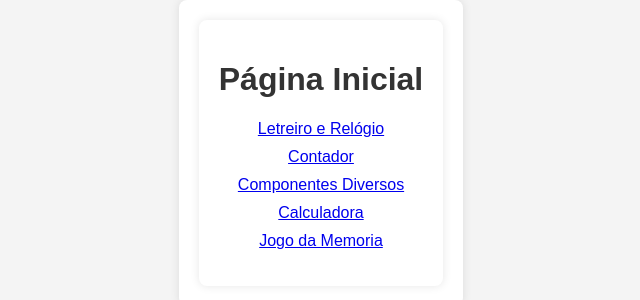
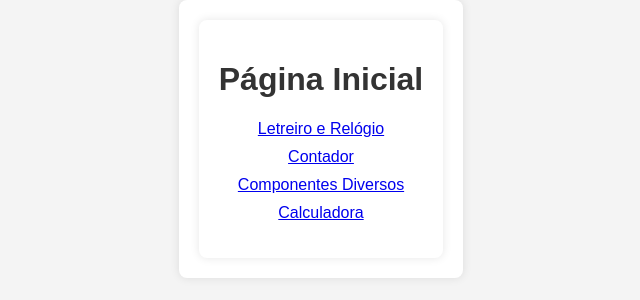
Before and after one commit to Heit0rZSoares/meu-app, a React (Create React App) app: page / in a window 1280 px wide. Shown: the top 300 px of the page, without its empty margins (319-959 px from the left). Built offline with nearby package versions, Linux system fonts and the light colour scheme.

Commit message:
Add files via upload

```diff
--- a/src/Home.js
+++ b/src/Home.js
@@ -21,9 +21,6 @@ const Home = () => {
           <li>
             <Link to={"/Atividade04"}>Calculadora</Link>
           </li>
-          <li>
-            <Link to={"/Atividade05"}>Jogo da Memoria</Link>
-          </li>
         </ul>
       </nav>
     </div>
--- a/src/routes.js
+++ b/src/routes.js
@@ -5,7 +5,7 @@ import Atividade01 from "./Atividade01/Atividade01";
 import Atividade02 from "./Atividade02/Atividade02";
 import Atividade03 from "./Atividade03/Atividade03";
 import Atividade04 from "./Atividade04/Atividade04";
-import Atividade05 from "./Atividade05/Atividade05";
+
 
 
 export default function routes() {
@@ -17,7 +17,6 @@ export default function routes() {
                 <Route path="/Atividade02" element={<Atividade02/>}/>
                 <Route path="/Atividade03" element={<Atividade03/>}/>
                 <Route path="/Atividade04" element={<Atividade04/>}/>
-                <Route path="/Atividade05" element={<Atividade05/>}/>
             </Routes>
         </BrowserRouter>
     );
```
